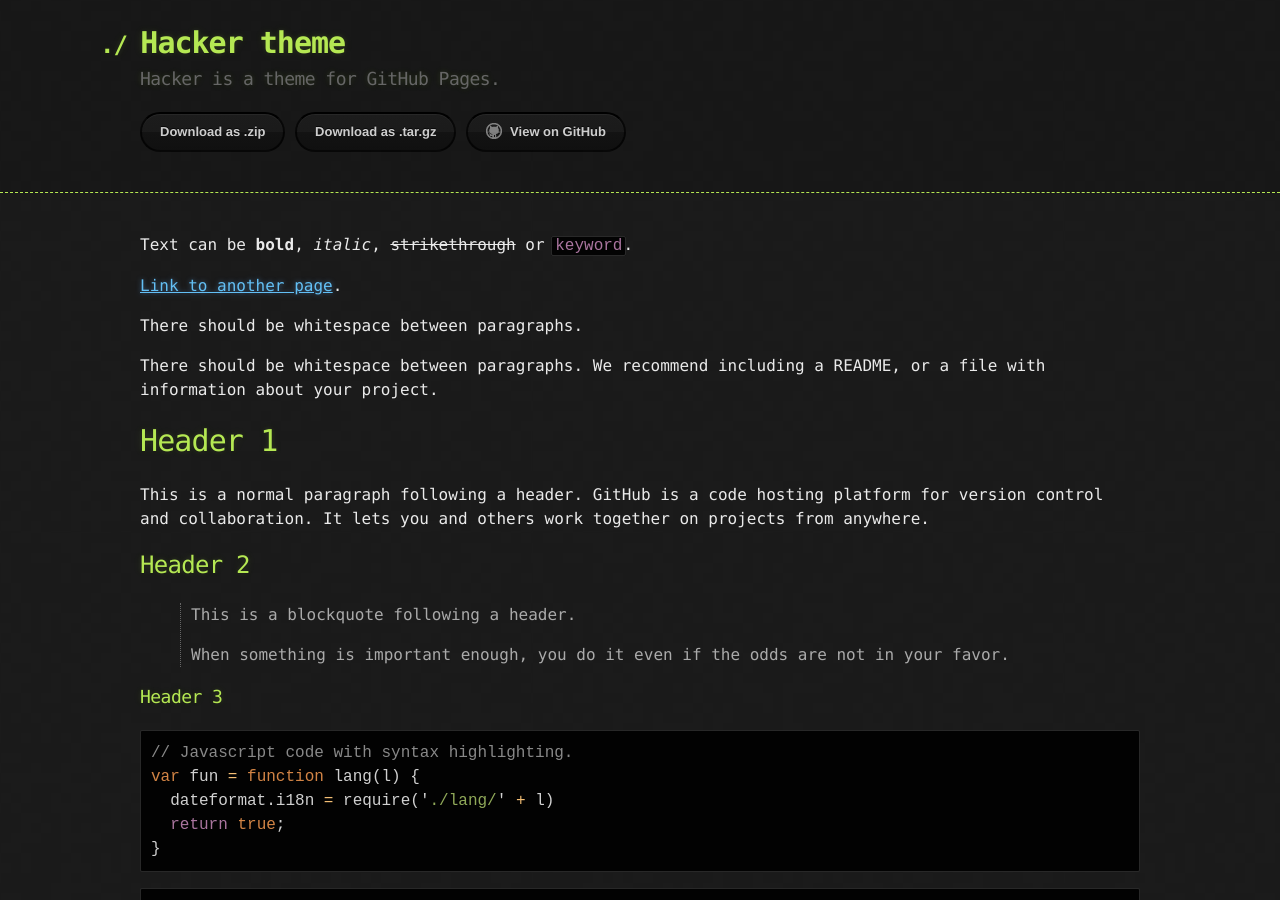
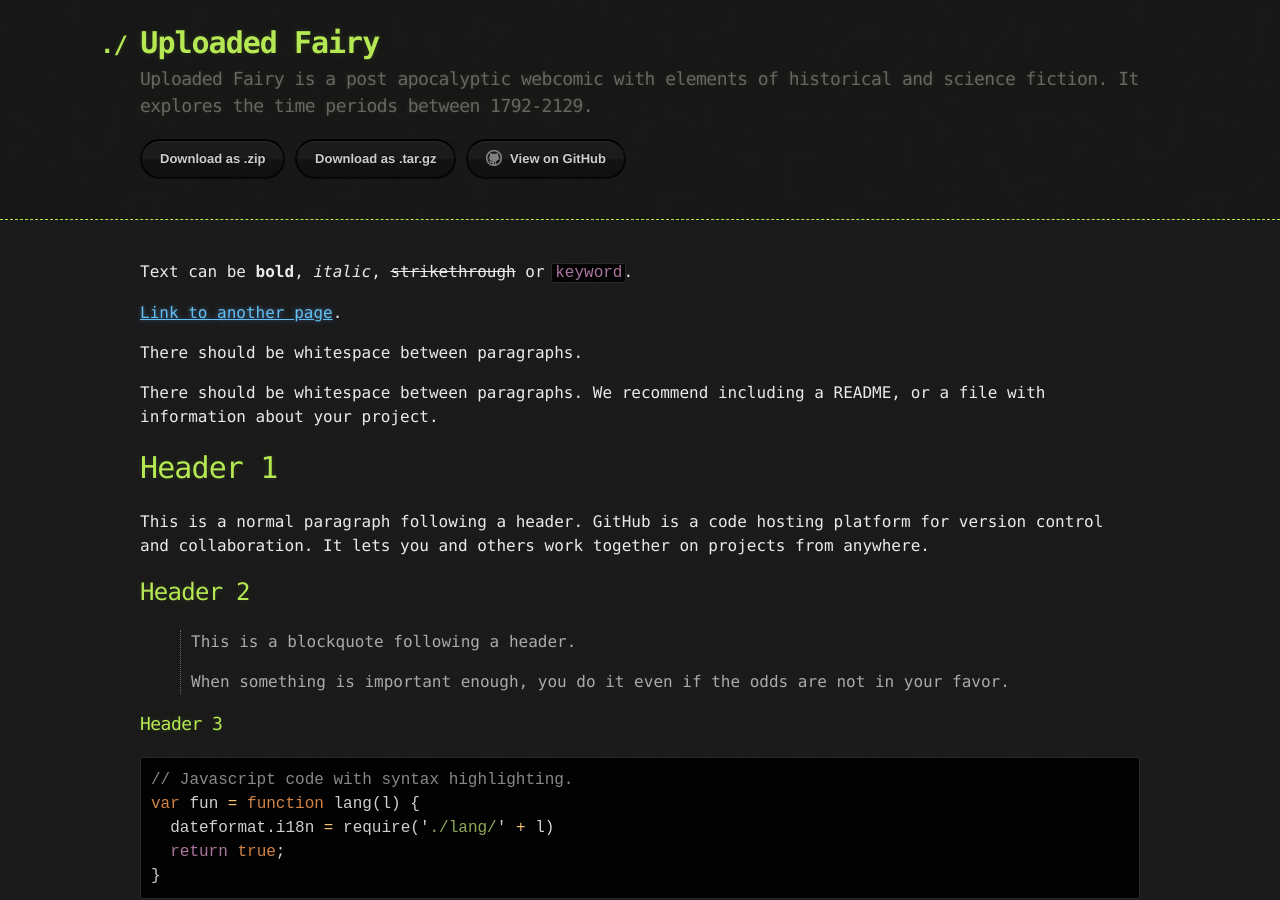
Before and after one commit to LWFlouisa/uploadedfairyalt, a Jekyll site: the page built from index.md, in a window 1280 px wide and 900 px high. Built offline with Jekyll 4.4.1, drawn with Linux system fonts in a browser that asks for light colours.

Commit message:
Update _config.yml

```diff
--- a/_config.yml
+++ b/_config.yml
@@ -1,5 +1,5 @@
-title: Hacker theme
-description: Hacker is a theme for GitHub Pages.
+title: Uploaded Fairy
+description: Uploaded Fairy is a post apocalyptic webcomic with elements of historical and science fiction. It explores the time periods between 1792-2129.
 show_downloads: true
 google_analytics:
 theme: jekyll-theme-hacker
```
